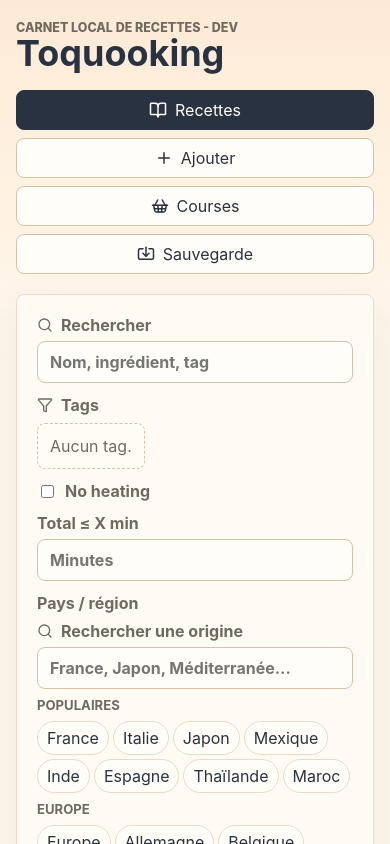
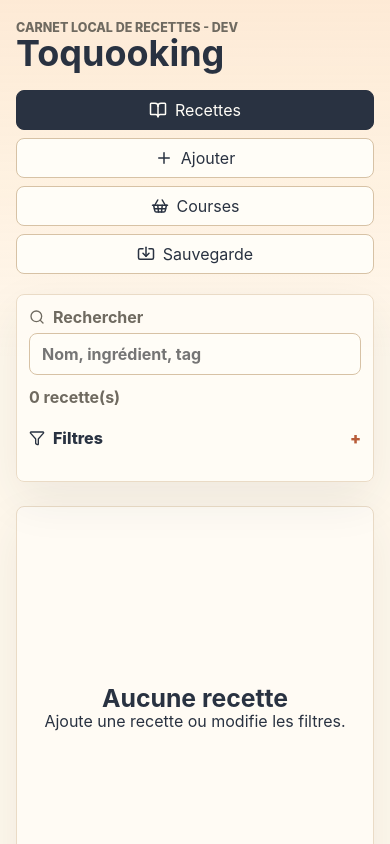
Before and after one commit to AudranBert/ToquookingApp, a React (Vite) app: page / in a window 390 px wide. Shown: the top 844 px of the page. Built offline with nearby package versions, Linux system fonts and the light colour scheme.

Commit message:
better phone ux

```diff
--- a/src/screens/LibraryScreen.tsx
+++ b/src/screens/LibraryScreen.tsx
@@ -1,5 +1,5 @@
 import type { RefObject } from "react";
-import { useMemo, useState } from "react";
+import { useEffect, useMemo, useState } from "react";
 import { ArrowLeft, ChefHat, Clock, Filter, Flame, Search, X } from "lucide-react";
 import { POPULAR_RECIPE_ORIGINS, RECIPE_ORIGIN_GROUPS, RECIPE_ORIGINS } from "../origins";
 import { RecipeDetail } from "../components/RecipeDetail";
@@ -114,6 +114,19 @@ function LibrarySidebar({
   seasonalRecipeCount: number;
   seasonMonthName: string;
 }) {
+  const [advancedOpen, setAdvancedOpen] = useState(() =>
+    typeof window === "undefined" ? true : window.matchMedia("(min-width: 861px)").matches,
+  );
+
+  useEffect(() => {
+    const mediaQuery = window.matchMedia("(min-width: 861px)");
+    const handleChange = () => setAdvancedOpen(mediaQuery.matches);
+
+    handleChange();
+    mediaQuery.addEventListener("change", handleChange);
+    return () => mediaQuery.removeEventListener("change", handleChange);
+  }, []);
+
   return (
     <aside className="panel sidebar">
       <div className="filters">
@@ -127,6 +140,23 @@ function LibrarySidebar({
             placeholder="Nom, ingrédient, tag"
           />
         </label>
+        <p className="muted recipe-count">
+          {filteredCount} recette(s)
+          {filters.seasonalThreshold > 0
+            ? ` avec au moins ${filters.seasonalThreshold} ingrédient(s) de saison en ${seasonMonthName}`
+            : ""}
+        </p>
+        <details
+          className="advanced-filters"
+          open={advancedOpen}
+          onToggle={(event) => setAdvancedOpen(event.currentTarget.open)}
+        >
+          <summary>
+            <span className="label-with-icon">
+              <Filter size={16} /> Filtres
+            </span>
+          </summary>
+          <div className="advanced-filters__body">
         <div className="tag-filter">
           <div className="origin-filter__header">
             <span className="label-with-icon">
@@ -201,19 +231,14 @@ function LibrarySidebar({
             ))}
           </select>
         </label>
+            {filters.seasonalThreshold === 0 && (
+              <p className="muted">
+                {seasonalRecipeCount} recette(s) contiennent au moins un ingrédient de saison en {seasonMonthName}.
+              </p>
+            )}
+          </div>
+        </details>
       </div>
-
-      <p className="muted">
-        {filteredCount} recette(s)
-        {filters.seasonalThreshold > 0
-          ? ` avec au moins ${filters.seasonalThreshold} ingrédient(s) de saison en ${seasonMonthName}`
-          : ""}
-      </p>
-      {filters.seasonalThreshold === 0 && (
-        <p className="muted">
-          {seasonalRecipeCount} recette(s) contiennent au moins un ingrédient de saison en {seasonMonthName}.
-        </p>
-      )}
     </aside>
   );
 }
--- a/src/styles.css
+++ b/src/styles.css
@@ -287,6 +287,42 @@ label {
 .field-group,
 .filters {
   margin-bottom: var(--space-4);
+}
+
+.recipe-count {
+  margin: 0;
+  font-weight: 700;
+}
+
+.advanced-filters {
+  display: grid;
+  gap: var(--space-3);
+}
+
+.advanced-filters summary {
+  display: flex;
+  align-items: center;
+  justify-content: space-between;
+  min-height: 38px;
+  color: var(--color-text);
+  cursor: pointer;
+  font-weight: 800;
+}
+
+.advanced-filters summary::after {
+  content: "+";
+  color: var(--color-accent);
+  font-weight: 900;
+}
+
+.advanced-filters[open] summary::after {
+  content: "-";
+}
+
+.advanced-filters__body {
+  display: grid;
+  gap: var(--space-3);
+  padding-top: var(--space-1);
 }
 
 .inline-control {
@@ -870,4 +906,56 @@ label {
   .ingredient-line input:nth-child(3) {
     grid-column: 1 / -1;
   }
+
+  .sidebar {
+    position: sticky;
+    top: 0;
+    z-index: 5;
+    padding: var(--space-3);
+  }
+
+  .filters {
+    margin-bottom: 0;
+  }
+
+  .recipe-grid {
+    gap: var(--space-2);
+  }
+
+  .recipe-card-button {
+    grid-template-columns: 88px minmax(0, 1fr);
+    gap: var(--space-2) var(--space-3);
+    min-height: 0;
+    padding: var(--space-2);
+  }
+
+  .recipe-card-button img,
+  .recipe-card-placeholder {
+    grid-row: 1 / 5;
+    width: 88px;
+    height: 88px;
+    aspect-ratio: auto;
+  }
+
+  .recipe-card-title {
+    align-self: end;
+    font-size: 1rem;
+    line-height: 1.15;
+  }
+
+  .recipe-card-button > .muted,
+  .recipe-card-meta {
+    font-size: 0.9rem;
+  }
+
+  .recipe-card-button .chip-list {
+    grid-column: 2;
+    margin-bottom: 0;
+    gap: var(--space-1);
+  }
+
+  .recipe-card-button .chip {
+    padding: 4px 7px;
+    font-size: 0.78rem;
+  }
 }
```
